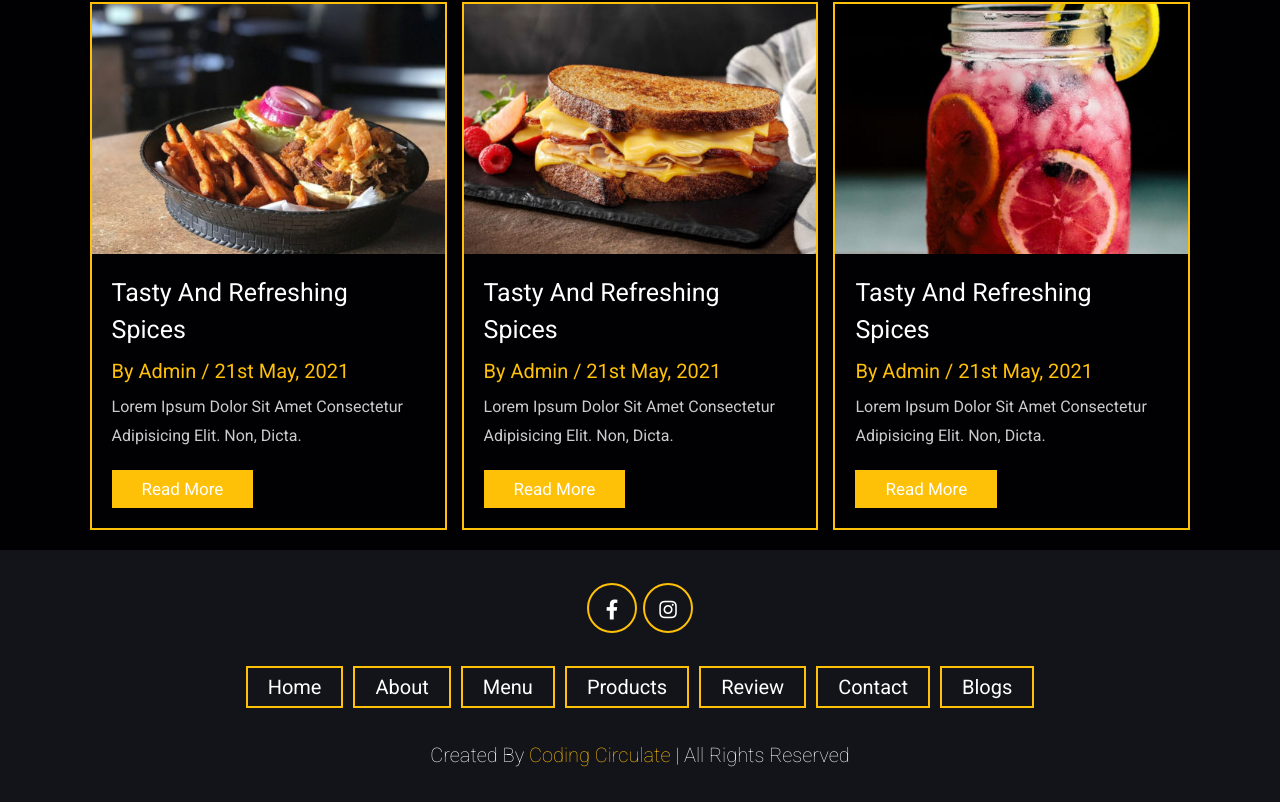
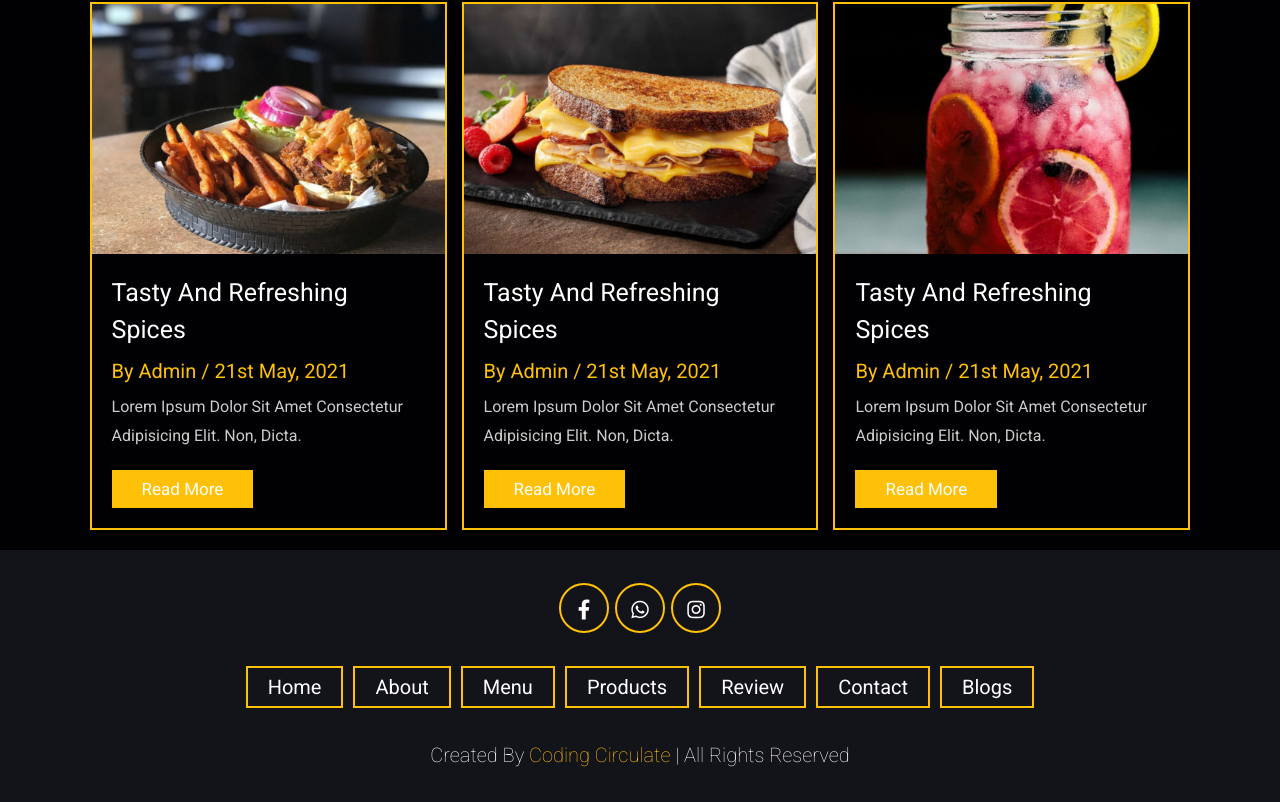
Before and after one commit to luzmareto/royan-balon, a React (Create React App) app: page / in a window 1280 px wide. Shown: the part 3411-4213 px from the top of the page. Built offline with nearby package versions, Linux system fonts and the light colour scheme.

Commit message:
adding whatsapp icon

```diff
--- a/src/components/Footer.js
+++ b/src/components/Footer.js
@@ -6,7 +6,7 @@ const Footer = () => {
       <section class="footer">
         <div class="share">
           <a href="#" class="fab fa-facebook-f"></a>
-          {/* <a href="#" class="fab fa-twitter"></a> */}
+          <a href="#" class="fab fa-whatsapp"></a>
           <a href="#" class="fab fa-instagram"></a>
           {/* <a href="#" class="fab fa-linkedin"></a> */}
           {/* <a href="#" class="fab fa-pinterest"></a> */}
```
